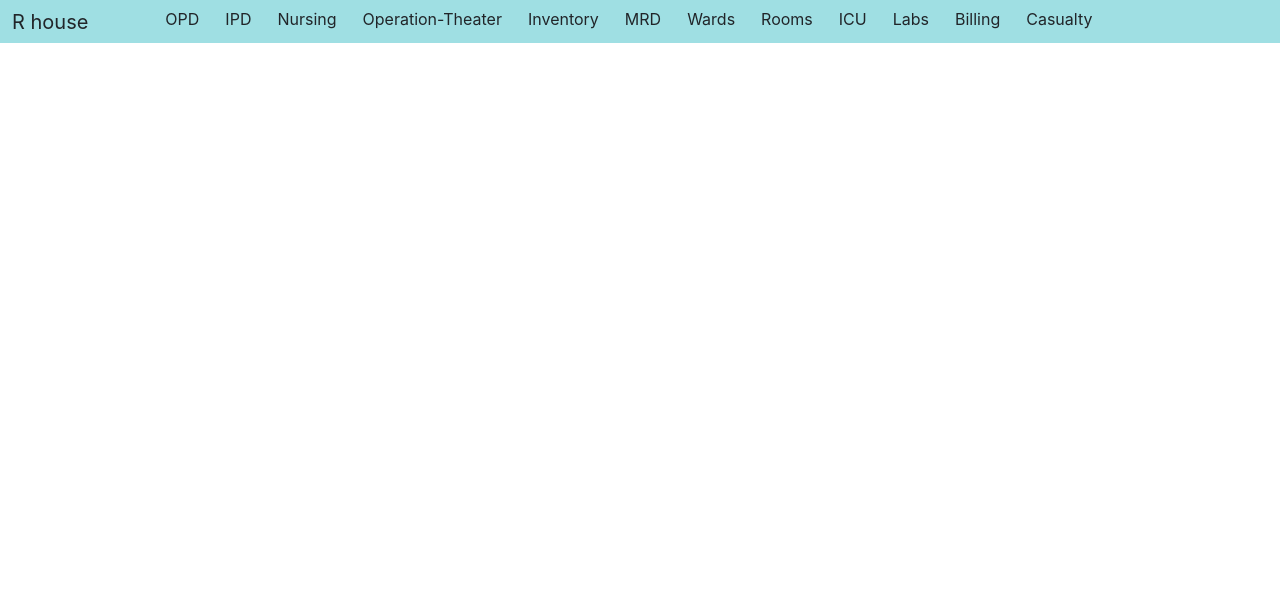
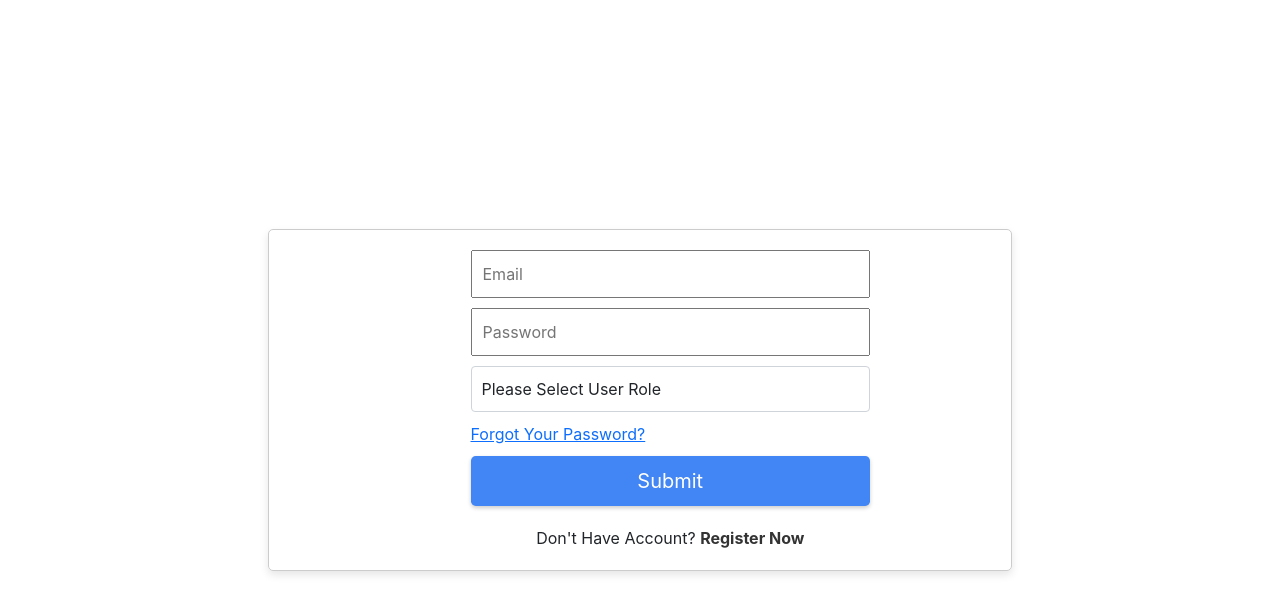
Before and after one commit to metallust/ResearchHouse, a React (Create React App) app in the folder client/: page / in a window 1280 px wide. Shown: the top 614 px of the page. Built offline with nearby package versions, Linux system fonts and the light colour scheme.

Commit message:
Loginpage

```diff
--- a/client/src/App.js
+++ b/client/src/App.js
@@ -1,10 +1,11 @@
-import Navbar from "./components/Navbar";
+import LoginPage from "./components/Loginpage";
+//import Navbar from "./components/Navbar";
+
 
 function App() {
   return (
     <div >
-
-      <Navbar/>
+       <LoginPage />
     </div>
   );
 }
--- /dev/null
+++ b/client/src/components/Loginpage.js
@@ -0,0 +1,117 @@
+import React from 'react';
+
+const LoginPage = () => {
+  const handleSubmit = (event) => {
+    event.preventDefault();
+    // Add logic for form submission here
+  };
+
+  return (
+    <section className="login-box custom" style={{ display: 'flex', justifyContent: 'center', alignItems: 'center', minHeight: '100vh' }}>
+      <div className="container">
+        <div className="row">
+          {/* SIH Details */}
+          <div className="intro clearfix">
+            <div className="offset-md-2 offset-lg-2 col-lg-8 col-md-8 col-sm-12 col-xs-12">
+              <form
+                className="form-horizontal"
+                role="form"
+                method="POST"
+                action=""
+                id="thisform"
+                onSubmit={handleSubmit}
+                style={{
+                  border: '1px solid #ccc',
+                  padding: '20px',
+                  borderRadius: '5px',
+                  boxShadow: '0px 4px 8px rgba(0, 0, 0, 0.1)', // Adding shadow
+                }}
+              >
+                 {/* Centered and colored heading */}
+                <input type="hidden" name="_token" value="Ryxu4VJXvwNk8YtbUJjaZsMFfDCVtdRmknwOZ1Xx" />
+                <div className="row type_margin">
+                  <div className="offset-md-3 offset-md-3 col-lg-7 col-md-7 col-sm-12 col-xs-12">
+                    {/* Rest of your form content */}
+                    <div className="col-lg-12 col-md-12 col-sm-12 col-xs-12 div_spacing">
+                      <input
+                        placeholder="Email"
+                        type="text"
+                        id="email"
+                        name="email"
+                        value=""
+                        className="form-control-login input_box"
+                        style={{ width: '100%', padding: '10px', marginBottom: '10px' }}
+                      />
+                    </div>
+                    {/* Password Input */}
+                    <div className="col-lg-12 col-md-12 col-sm-12 col-xs-12 div_spacing">
+                      <input
+                        placeholder="Password"
+                        id="password"
+                        type="password"
+                        name="password"
+                        value=""
+                        className="form-control-login input_box"
+                        style={{ width: '100%', padding: '10px', marginBottom: '10px' }}
+                      />
+                    </div>
+                    {/* User Role Select */}
+                    <div className="col-lg-12 col-md-12 col-sm-12 col-xs-12 div_spacing">
+                      <select
+                        name="role"
+                        className="form-control input_box"
+                        style={{ width: '100%', padding: '10px', marginBottom: '10px' }}
+                      >
+                        <option value="">Please Select User Role</option>
+                        {/* Add options here */}
+                      </select>
+                      {/* Forgot Password Link */}
+                      <span style={{ display: 'block', marginBottom: '10px' }}>
+                        <a href="">Forgot Your Password?</a>
+                      </span>
+                    </div>
+                    {/* Submit Button */}
+                    <div className="col-lg-12 col-md-12 col-sm-12 col-xs-12 div_spacing">
+                      <input
+                        type="submit"
+                        id="edit-submit"
+                        name="op"
+                        value="Submit"
+                        className="form-control-login btn btn-success btn-lg"
+                        style={{
+                          width: '100%',
+                          padding: '10px',
+                          backgroundColor: '#4285F4', // Button color
+                          border: 'none',
+                          color: '#fff',
+                          boxShadow: '0px 2px 4px rgba(0, 0, 0, 0.2)', // Button shadow
+                        }}
+                      />
+                    </div>
+                    {/* Register Link */}
+                    <div
+                      className="col-lg-12 col-md-12 col-sm-12 col-xs-12 div_spacing"
+                      style={{ textAlign: 'center', marginTop: '20px' }}
+                    >
+                      Don't Have Account?{' '}
+                      <a
+                        href="javascript:void(0)"
+                        data-toggle="modal"
+                        data-target="#Registeration_type_modal"
+                        style={{ textDecoration: 'none', color: '#333', fontWeight: 'bold' }}
+                      >
+                        Register Now
+                      </a>
+                    </div>
+                  </div>
+                </div>
+              </form>
+            </div>
+          </div>
+        </div>
+      </div>
+    </section>
+  );
+};
+
+export default LoginPage;
```
